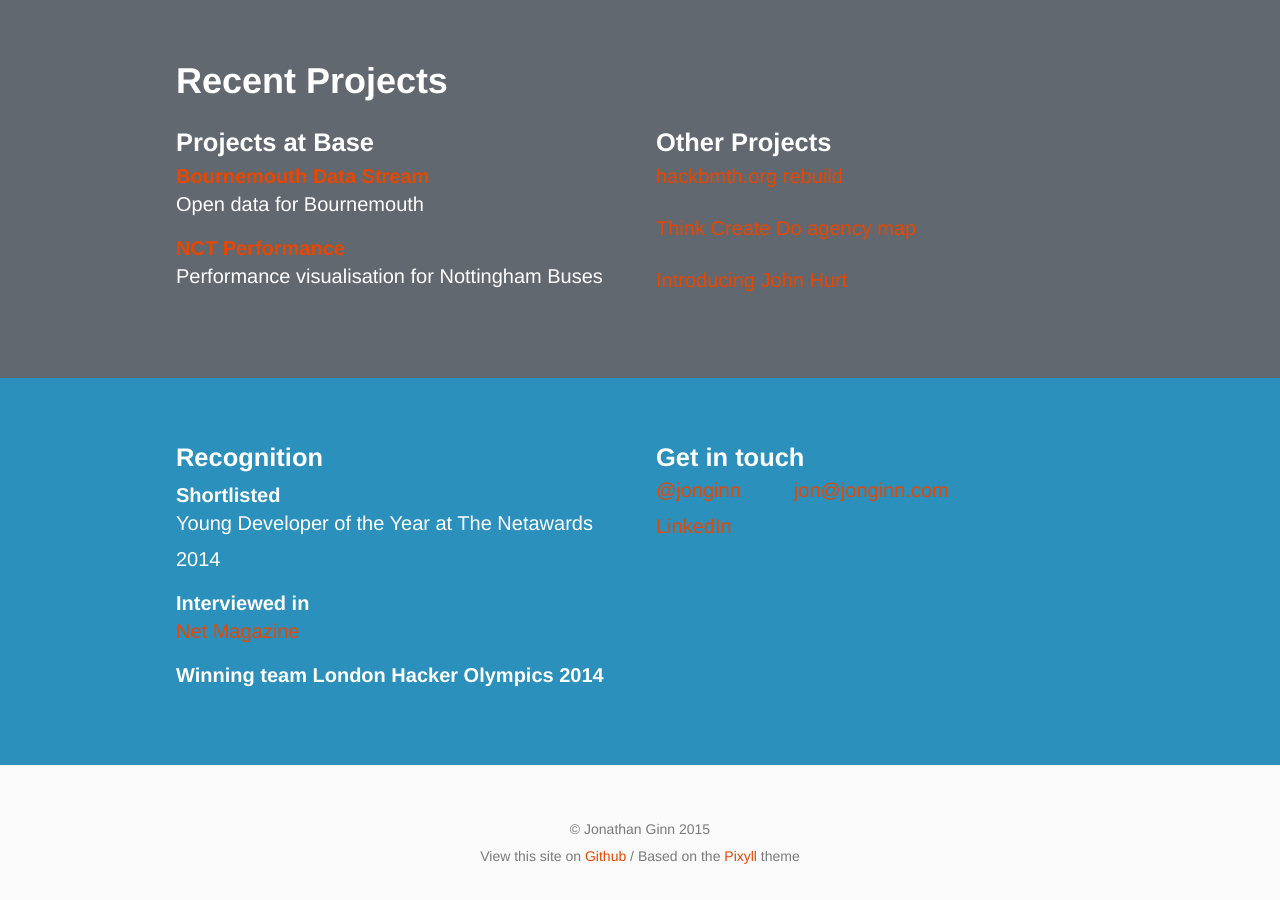
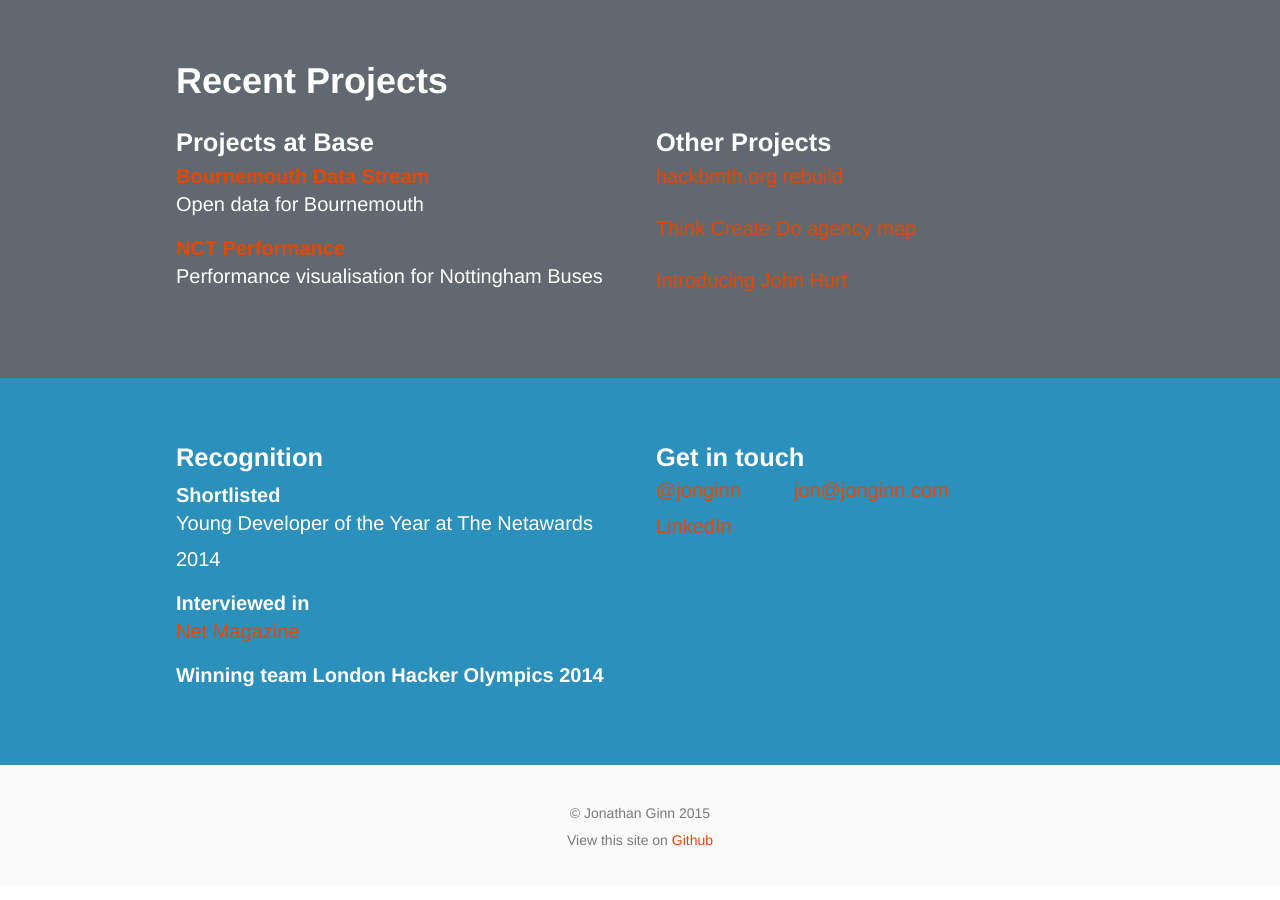
Before and after one commit to dave1010/jonginn.github.io, a Jekyll site: the page built from index.html, in a window 1280 px wide and 900 px high, scrolled down 1192 px. Built offline with Jekyll 4.4.1, drawn with Linux system fonts in a browser that asks for light colours; some of the changed lines change nothing that is shown.

Commit message:
remove favicon bs, update footer
Signed-off-by: Jonathan Ginn <jon@jonginn.com>

```diff
--- a/_includes/footer.html
+++ b/_includes/footer.html
@@ -1,9 +1,9 @@
 <footer class="footer">
   <div class="p2 wrap">
-    <div class="measure mt1 center">
+    <div class="measure center">
       <small>
         &copy; Jonathan Ginn {{ site.time | date: '%Y' }}<br>
-        View this site on <a href="https://github.com/jonginn/jonginn.github.io">Github</a> / Based on the <a href="https://github.com/johnotander/pixyll">Pixyll</a> theme
+        View this site on <a href="https://github.com/jonginn/jonginn.github.io">Github</a>
       </small>
     </div>
   </div>
--- a/index.html
+++ b/index.html
@@ -147,27 +147,3 @@ title: Home
     </div>
   </div>
 </div>
-
-<script>
-  document.head = document.head || document.getElementsByTagName('head')[0];
-
-  function changeFavicon(src) {
-   var link = document.createElement('link'),
-   oldLink = document.getElementById('dynamic-favicon');
-   link.id = 'dynamic-favicon';
-   link.rel = 'shortcut icon';
-   link.href = src;
-   if (oldLink) {
-    document.head.removeChild(oldLink);
-  }
-  document.head.appendChild(link);
-}
-
-window.onblur = function () {
-  changeFavicon('/favicon-alt.ico');
-}
-window.onfocus = function () {
-  changeFavicon('/favicon.ico');
-}
-
-</script>
```
